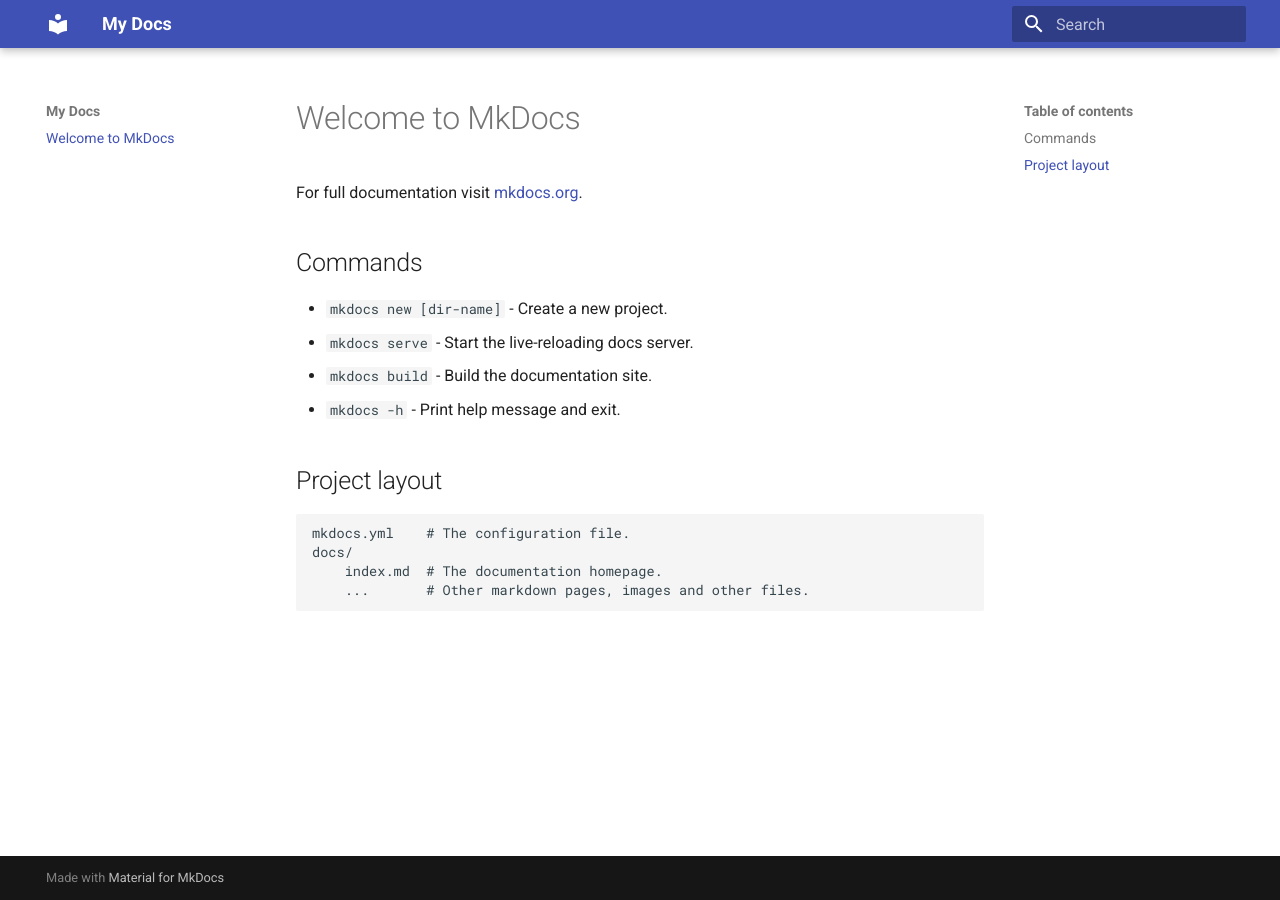
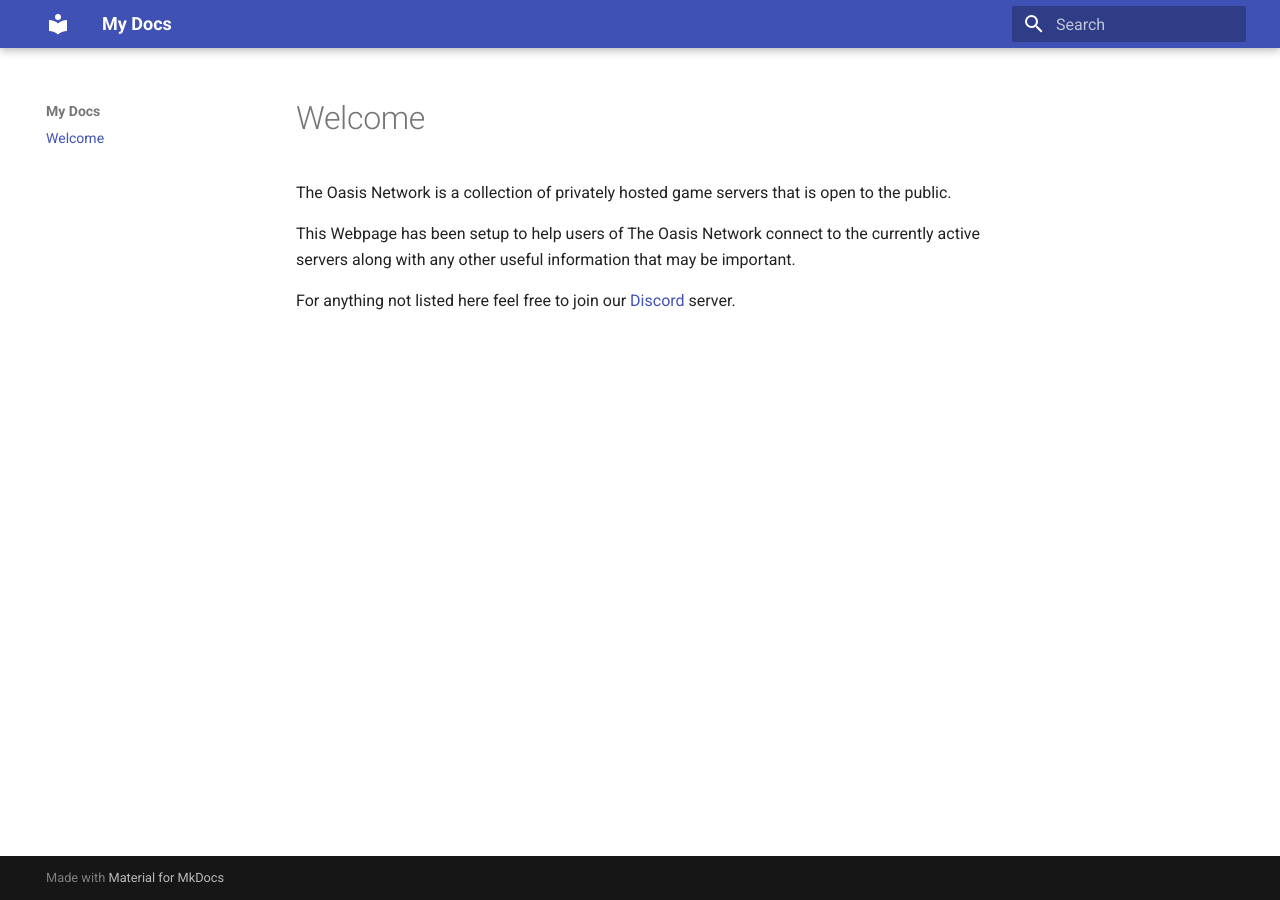
Before and after one commit to ElliottStrutton/oasis_network_docs, an MkDocs documentation site: the page built from docs/index.md, in a window 1280 px wide. Built offline with MkDocs 1.6.1 and Material for MkDocs 9.7.7, drawn with Linux system fonts in a browser that asks for light colours.

Commit message:
fleshed out Welcome Page

```diff
--- a/docs/index.md
+++ b/docs/index.md
@@ -1,17 +1,5 @@
-# Welcome to MkDocs
+The Oasis Network is a collection of privately hosted game servers that is open to the public.
 
-For full documentation visit [mkdocs.org](https://www.mkdocs.org).
+This Webpage has been setup to help users of The Oasis Network connect to the currently active servers along with any other useful information that may be important.
 
-## Commands
-
-* `mkdocs new [dir-name]` - Create a new project.
-* `mkdocs serve` - Start the live-reloading docs server.
-* `mkdocs build` - Build the documentation site.
-* `mkdocs -h` - Print help message and exit.
-
-## Project layout
-
-    mkdocs.yml    # The configuration file.
-    docs/
-        index.md  # The documentation homepage.
-        ...       # Other markdown pages, images and other files.
+For anything not listed here feel free to join our [Discord](https://discord.com/invite/9HGQexEvRP) server.
--- a/mkdocs.yml
+++ b/mkdocs.yml
@@ -1,4 +1,7 @@
 site_name: My Docs
+
+nav:
+  - Welcome: index.md
 
 theme:
   name: material
```
